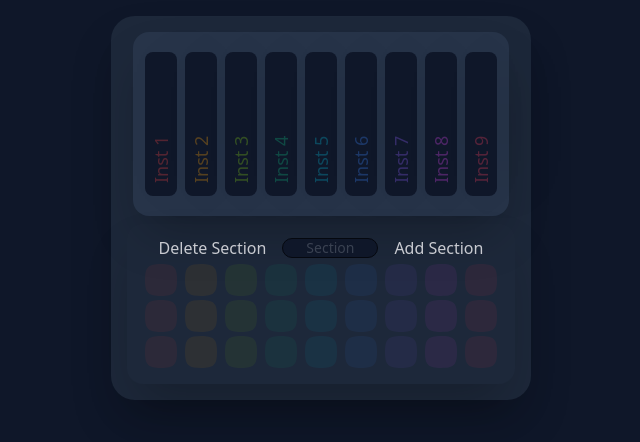
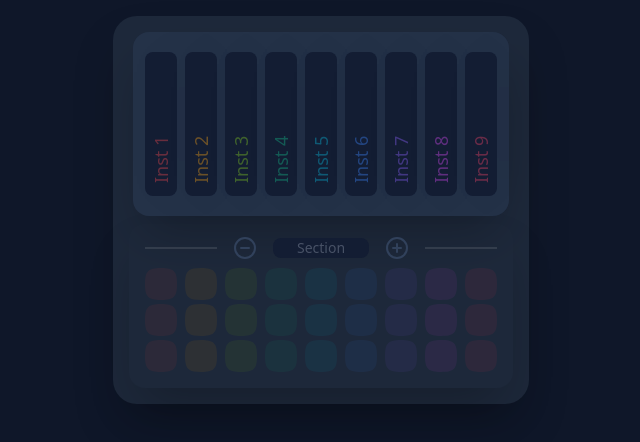
Before and after one commit to BKSchatzki/songstruct, a React (Vite) app: page / in a window 1280 px wide. Shown: the top 442 px of the page, without its empty margins (319-959 px from the left). Built offline with nearby package versions, Linux system fonts and the light colour scheme.

Commit message:
Add animation and adjust styling

```diff
--- a/src/components/Cell.jsx
+++ b/src/components/Cell.jsx
@@ -19,7 +19,7 @@ function Cell(props) {
 
   return (
     <div
-      className={`mask mask-squircle h-8 w-8 cursor-pointer transition duration-100 ease-in-out ${cellAppearance[currentcellAppearanceIndex]}`}
+      className={`mask mask-squircle h-8 w-8 cursor-pointer transition duration-100 ease-in-out hover:brightness-125 active:scale-90 ${cellAppearance[currentcellAppearanceIndex]}`}
       onClick={handleCellClick}
     ></div>
   );
--- a/src/components/Divider.jsx
+++ b/src/components/Divider.jsx
@@ -1,16 +1,27 @@
 import React from "react";
+import { PlusCircle, MinusCircle } from "react-feather";
 
 function Divider(props) {
   const { onAddSection, onDeleteSection } = props; // Destructure the callback props
 
   return (
-    <div className="divider divider-vertical mb-1">
-      <button onClick={onDeleteSection}>Delete Section</button>
+    <div className="divider divider-vertical mb-2 brightness-125">
+      <button
+        className="rounded-full text-neutral-focus outline-0 transition duration-100 ease-in-out hover:brightness-150 focus:brightness-150 active:scale-90"
+        onClick={onDeleteSection}
+      >
+        <MinusCircle />
+      </button>
       <input
-        className="text-md badge w-24 text-center align-middle placeholder:opacity-30"
+        className="text-md badge w-24 rounded-lg border-0 bg-base-100 text-center align-middle text-base-content outline-none placeholder:opacity-30 hover:brightness-125 focus:brightness-150"
         placeholder="Section"
       />
-      <button onClick={onAddSection}>Add Section</button>
+      <button
+        className="rounded-full text-neutral-focus outline-0 transition duration-100 ease-in-out hover:brightness-150 focus:brightness-150 active:scale-90"
+        onClick={onAddSection}
+      >
+        <PlusCircle />
+      </button>
     </div>
   );
 }
--- a/src/components/Headers.jsx
+++ b/src/components/Headers.jsx
@@ -6,7 +6,7 @@ function Headers(props) {
 
   return (
     <div>
-      <div className="flex flex-row items-start justify-start gap-0 rounded-2xl bg-neutral-focus p-2 pb-[72px] shadow-2xl">
+      <div className="flex flex-row items-start justify-start gap-0 rounded-2xl bg-neutral p-2 pb-[72px] shadow-2xl brightness-125">
         {colors.map((color, index) => (
           <Instrument colors={color} key={index} instrumentNumber={++index} />
         ))}
--- a/src/components/Instrument.jsx
+++ b/src/components/Instrument.jsx
@@ -11,7 +11,7 @@ function Instrument(props) {
   return (
     <div className="-mx-[52px] mt-16 rotate-180">
       <input
-        className={`input input-sm my-1 w-36 rotate-90 cursor-vertical-text rounded-lg bg-base-100 text-start text-lg shadow-2xl transition duration-300 ease-in-out placeholder:opacity-30 hover:bg-base-100 focus:bg-base-100 text${colors} placeholder:text${colors}`}
+        className={`input input-sm my-1 w-36 rotate-90 cursor-vertical-text rounded-lg bg-base-100 text-start text-lg shadow-2xl transition duration-100 ease-in-out placeholder:opacity-30 hover:brightness-125 focus:outline-none focus:brightness-150 text${colors} placeholder:text${colors}`}
         onChange={handleInstrumentName}
         placeholder={`Inst ${instrumentNumber}`}
         type="text"
```
